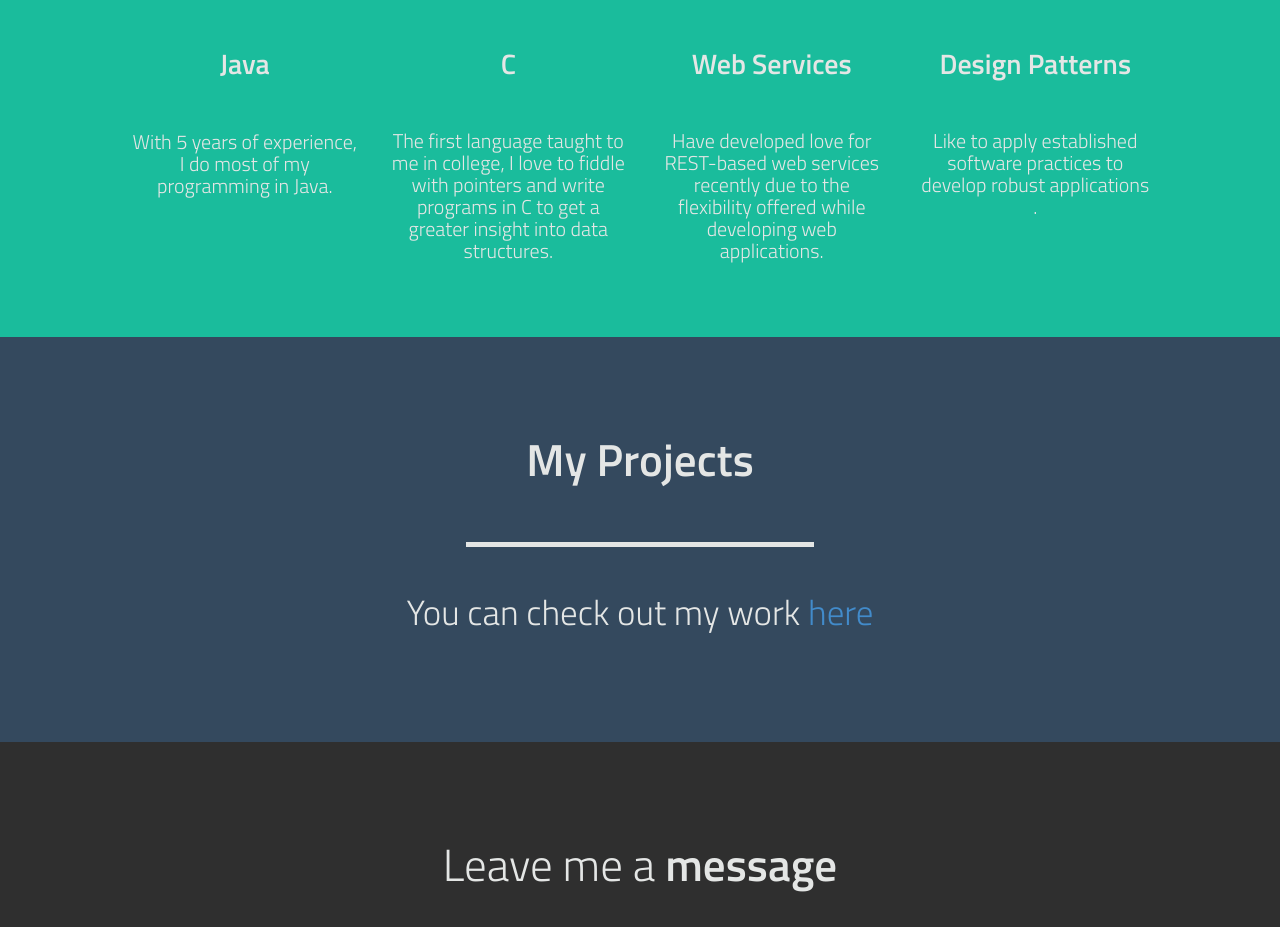
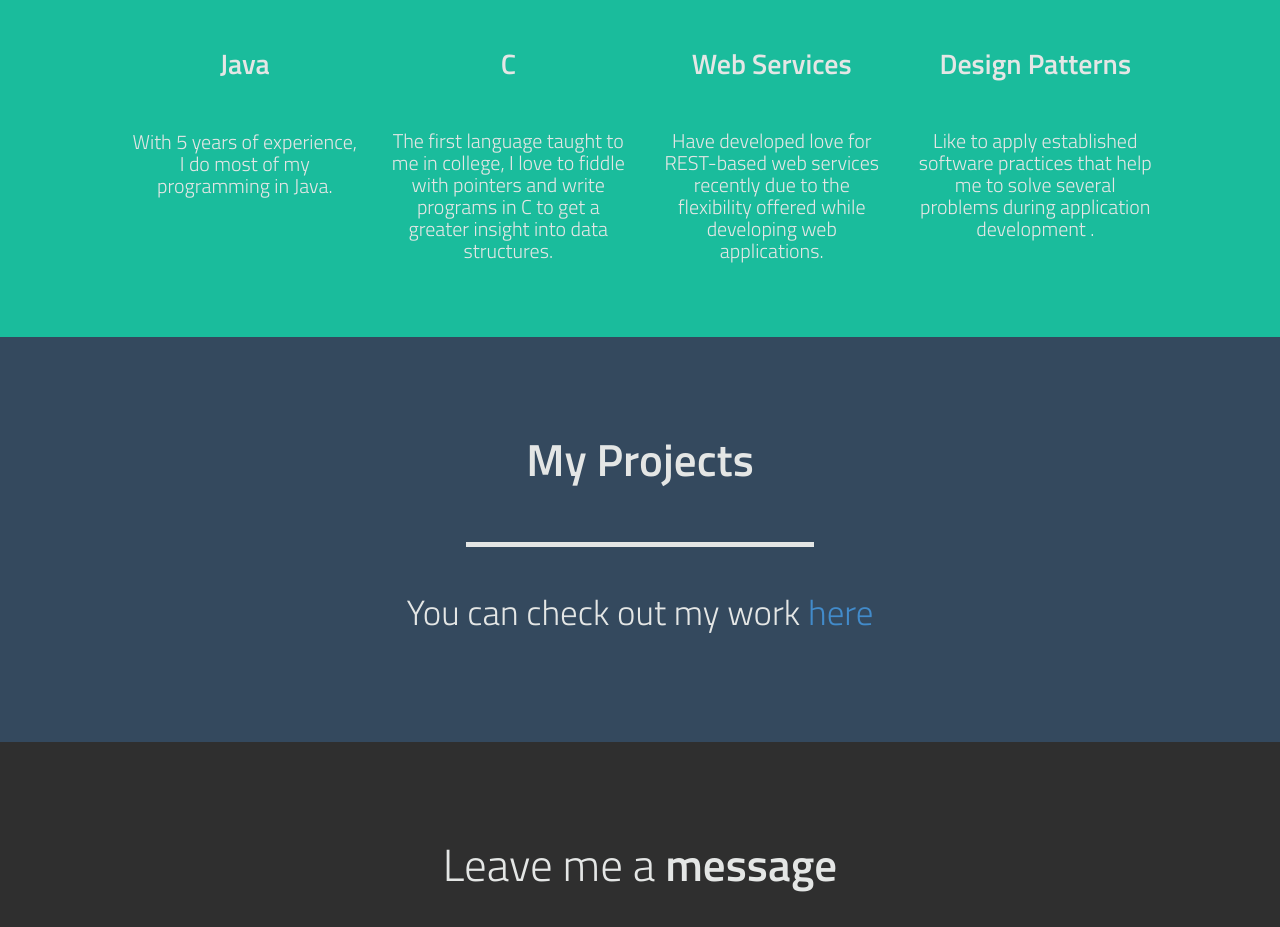
Before and after one commit to amita-shukla/amita-shukla.github.io-old, a plain HTML site: page index.html in a window 1280 px wide. Shown: the part 1120-2047 px from the top of the page. Drawn offline with Linux system fonts and the light colour scheme.

Commit message:
Change key skill : design pattern

```diff
--- a/index.html
+++ b/index.html
@@ -108,7 +108,7 @@
 				<div class="col-12 col-lg-3 col-sm-6">
 				<!--	<p><i class="icon icon-pencil"></i></p> -->
 					<h2 class="font-semibold">Design Patterns</h2>
-					<h4 class="font-thin">Like to apply established software practices to develop robust applications .</h4>
+					<h4 class="font-thin">Like to apply established software practices that help me to solve several problems during application development .</h4>
 				</div><!-- /col12 -->
 			</div><!-- /row -->
 		</div><!-- /container -->
```
